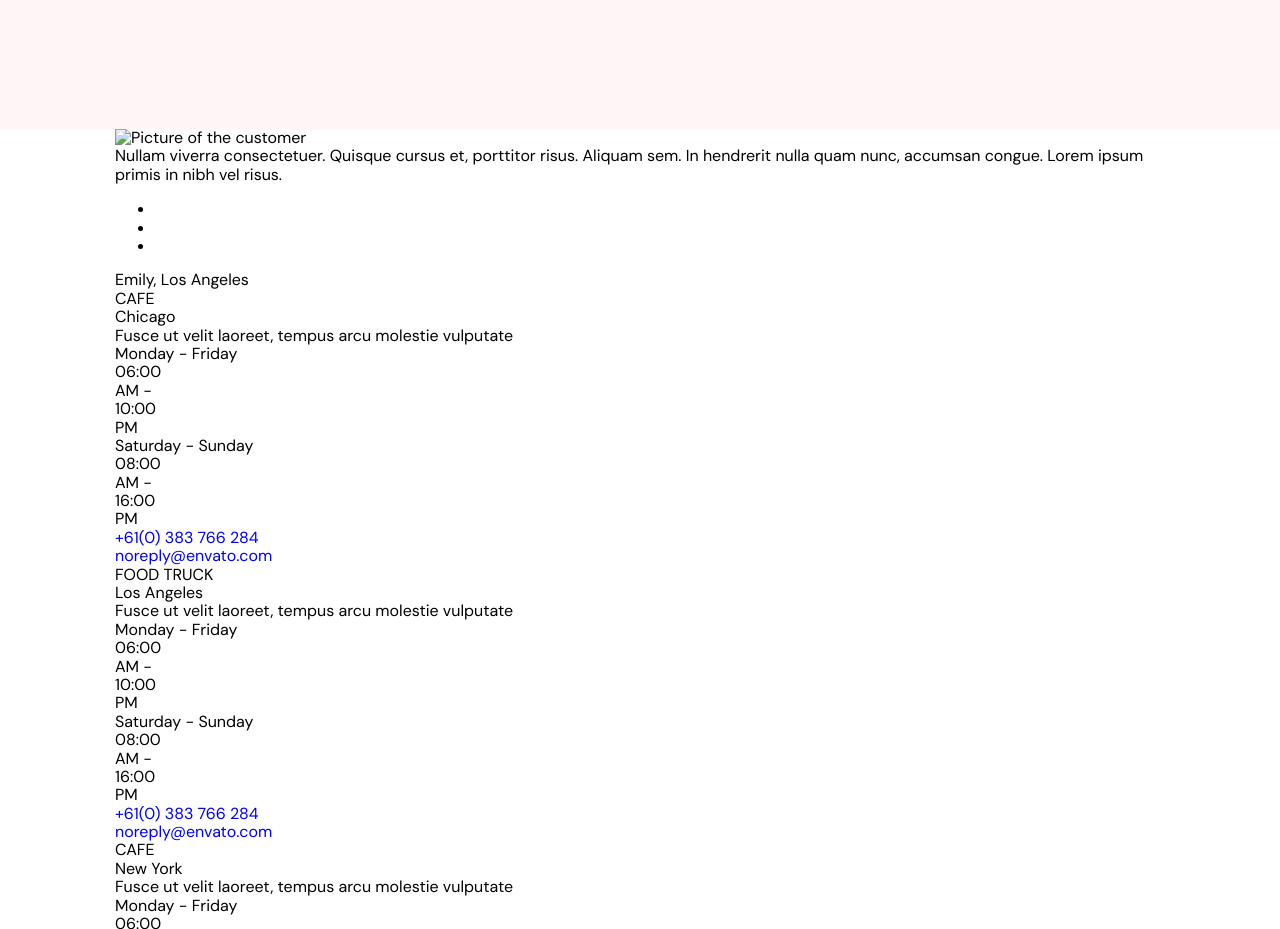
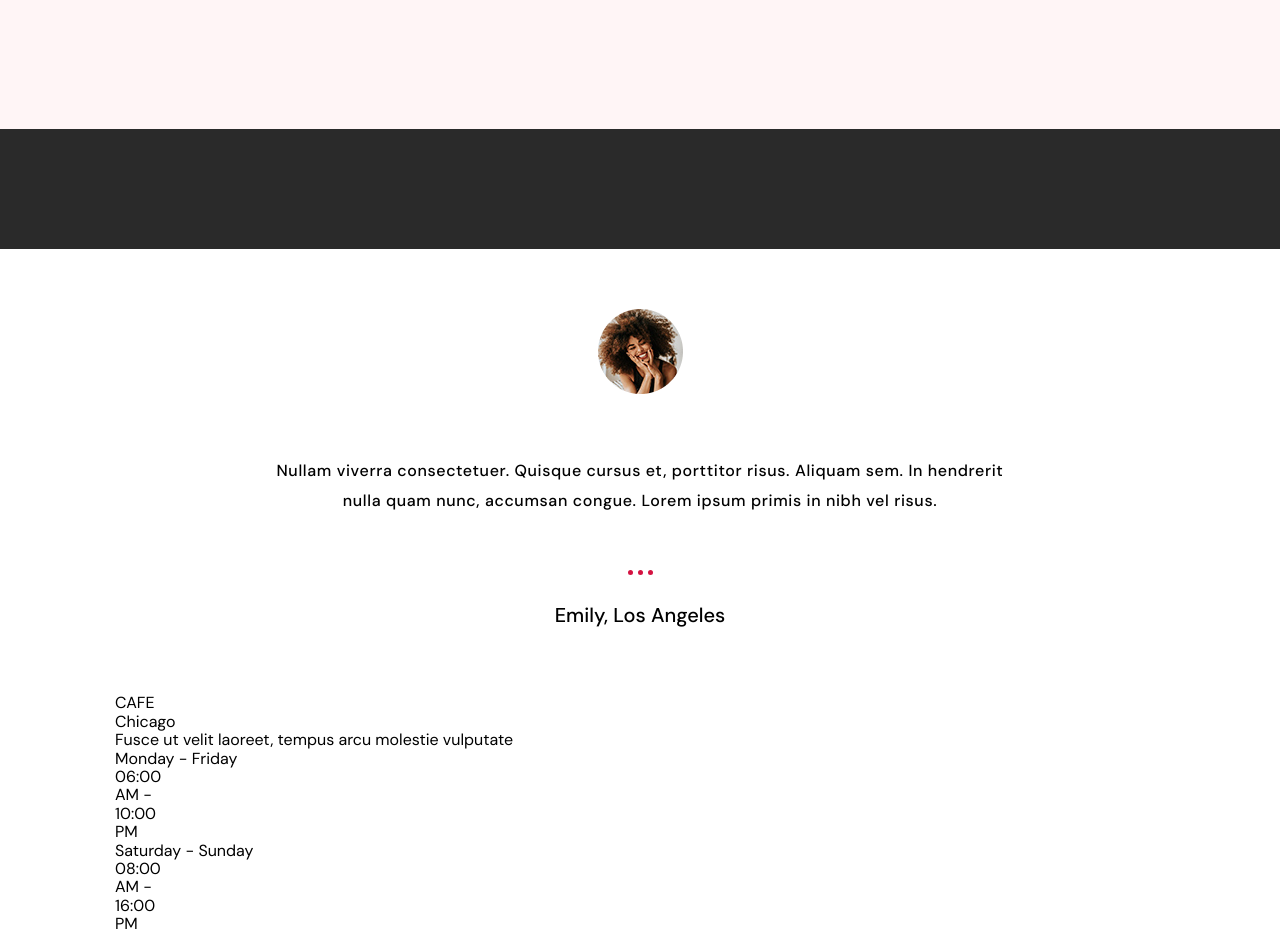
Before and after one commit to OleksandrVoitko/ice-creame, a plain HTML site: page index.html in a window 1280 px wide. Shown: the part 3140-4069 px from the top of the page. Drawn offline with nearby package versions, Linux system fonts and the light colour scheme.

Commit message:
Section CUSTOMERS is done.

```diff
--- a/index.html
+++ b/index.html
@@ -219,29 +219,32 @@
         </div>
       </section>
       <!-- Section GALLERY -->
-      <section>
+      <section class="gallery">
         <div class="container"></div>
       </section>
       <!-- Section CUSTOMERS -->
-      <section>
+      <section class="customer">
         <div class="container">
           <h2 hidden>customers</h2>
           <div>
             <img
-              src="./img/customers/customer-1.jpg"
+              class="customer-img"
+              src="./img/customers/customer-1.png"
               alt="Picture of the customer"
             />
-            <p>
-              Nullam viverra consectetuer. Quisque cursus et, porttitor risus.
-              Aliquam sem. In hendrerit nulla quam nunc, accumsan congue. Lorem
-              ipsum primis in nibh vel risus.
-            </p>
-            <ul>
-              <li></li>
-              <li></li>
-              <li></li>
+            <div class="customer-coment-wrapper">
+              <p class="customer-coment">
+                Nullam viverra consectetuer. Quisque cursus et, porttitor risus.
+                Aliquam sem. In hendrerit nulla quam nunc, accumsan congue.
+                Lorem ipsum primis in nibh vel risus.
+              </p>
+            </div>
+            <ul class="customer-carusel">
+              <li class="customer-carusel-items"></li>
+              <li class="customer-carusel-items"></li>
+              <li class="customer-carusel-items"></li>
             </ul>
-            <p>Emily, Los Angeles</p>
+            <p class="customer-description">Emily, Los Angeles</p>
           </div>
         </div>
       </section>
--- a/styles/styles.css
+++ b/styles/styles.css
@@ -514,3 +514,69 @@ p {
   line-height: 1.75;
   letter-spacing: 0.02em;
 }
+
+/* Section GALLERY */
+.gallery {
+  padding-top: 60px;
+  padding-bottom: 60px;
+
+  background-color: #2a2a2a;
+}
+
+/* Section CUSTOMERS */
+.customer {
+  padding-top: 60px;
+  padding-bottom: 60px;
+}
+
+.customer-img {
+  display: block;
+
+  margin-left: auto;
+  margin-right: auto;
+  margin-bottom: 15px;
+}
+
+.customer-coment-wrapper {
+  margin-left: auto;
+  margin-right: auto;
+  padding-left: 88px;
+  padding-top: 47px;
+  padding-right: 88px;
+  padding-bottom: 39px;
+  width: 926px;
+  height: 138px;
+}
+
+.customer-coment {
+  color: var(--primary-text-color);
+
+  font-style: normal;
+  font-weight: 500;
+  font-size: 16px;
+  line-height: 1.88;
+  text-align: center;
+  letter-spacing: 0.04em;
+}
+
+.customer-carusel {
+  display: flex;
+  justify-content: center;
+  align-items: center;
+
+  color: var(--primary-accent-color);
+}
+
+.customer-carusel-items {
+  margin-right: 10px;
+}
+
+.customer-description {
+  color: var(--primary-text-color);
+
+  font-style: normal;
+  font-weight: 500;
+  font-size: 20px;
+  line-height: 1.85;
+  text-align: center;
+}
```
